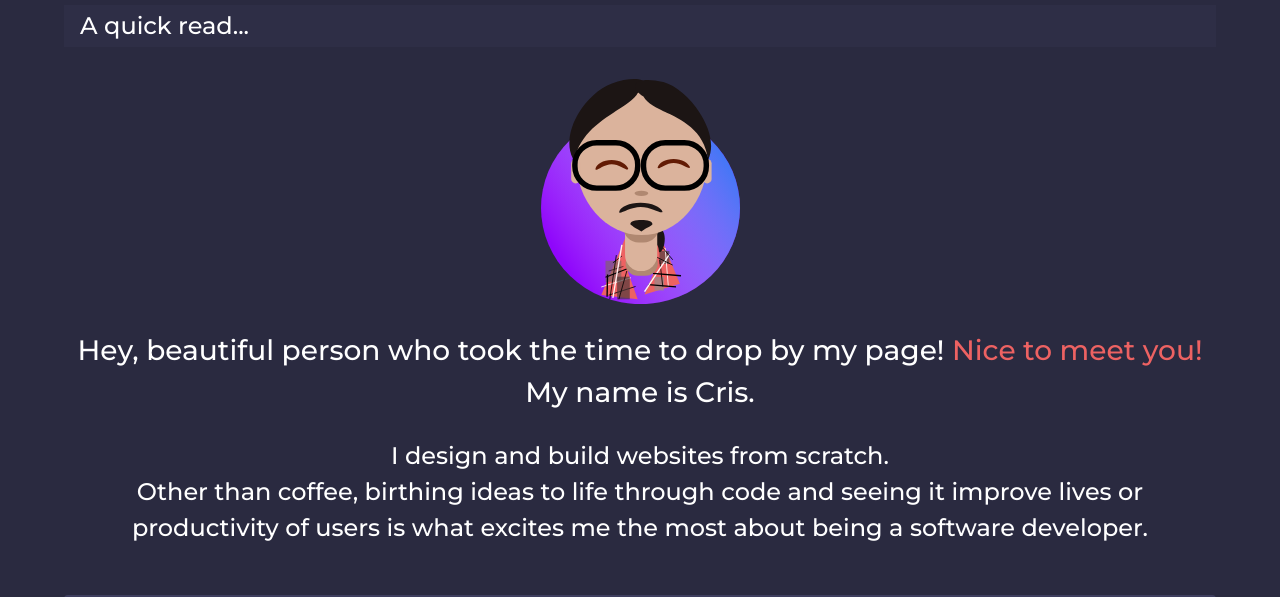
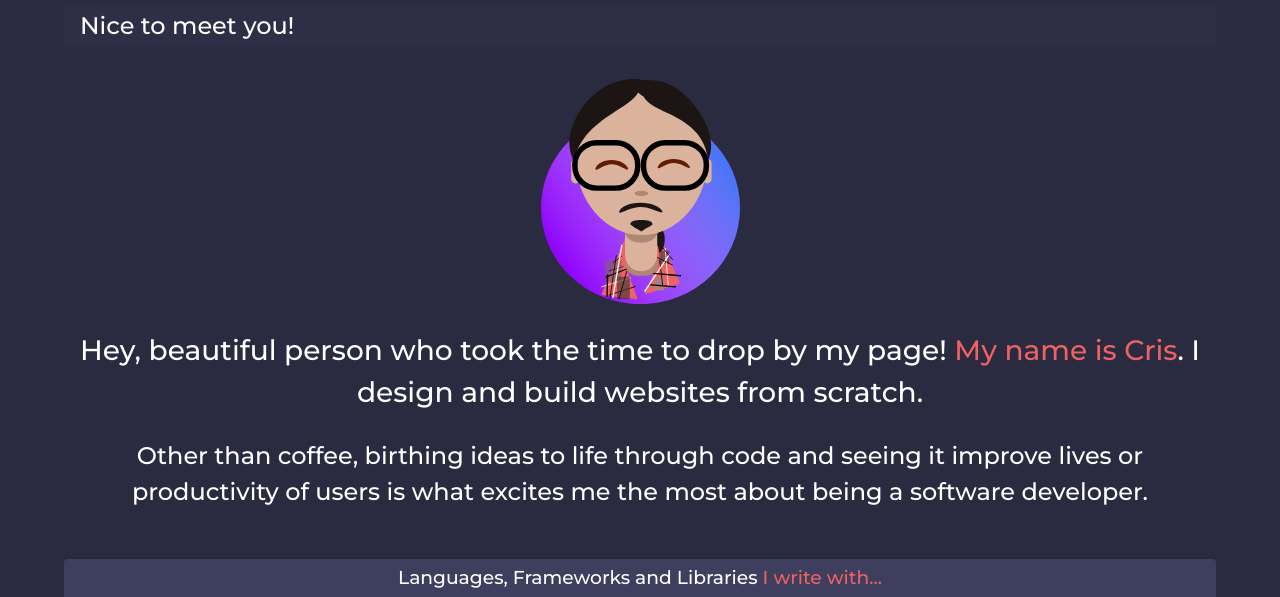
Before and after one commit to eatcodesforlife/Cris_Acosta, a website: page about.html in a window 1280 px wide. Shown: the part 143-740 px from the top of the page. Drawn offline with Linux system fonts and the light colour scheme.

Commit message:
edited about me text

```diff
--- a/about.html
+++ b/about.html
@@ -50,18 +50,16 @@
         About
         <span class="text-secondary">Me</span>
       </h1>
-      <h2 class="sm-heading">A quick read...</h2>
+      <h2 class="sm-heading">Nice to meet you!</h2>
       <div class="about-info">
         <div class="bioimage"></div>
         <div class="bio">
           <h3>
             Hey, beautiful person who took the time to drop by my page!
-            <span class="text-secondary">Nice to meet you!</span> My name is
-            Cris.
+            <span class="text-secondary">My name is Cris</span>. I design and
+            build websites from scratch.
           </h3>
           <p>
-            I design and build websites from scratch.
-            <br />
             Other than coffee, birthing ideas to life through code and seeing it
             improve lives or productivity of users is what excites me the most
             about being a software developer.
@@ -77,8 +75,8 @@
             <li>CSS</li>
             <li>JavaScript</li>
             <li>Sass</li>
+            <li>Bootstrap</li>
             <li>React</li>
-            <li>Bootstrap</li>
           </ul>
         </div>
         <div class="lang-and-tools tools">
```
